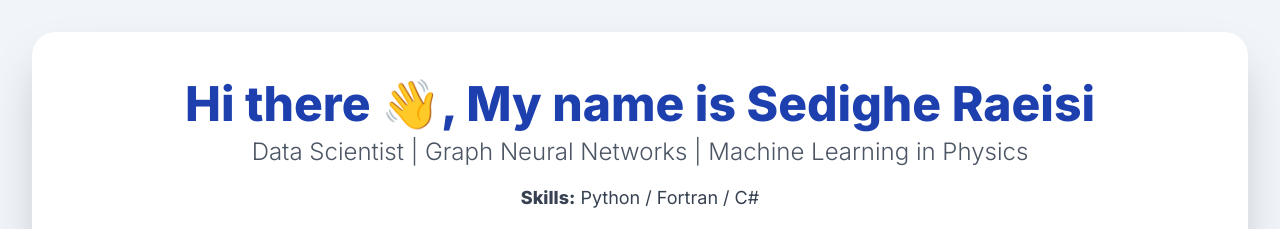
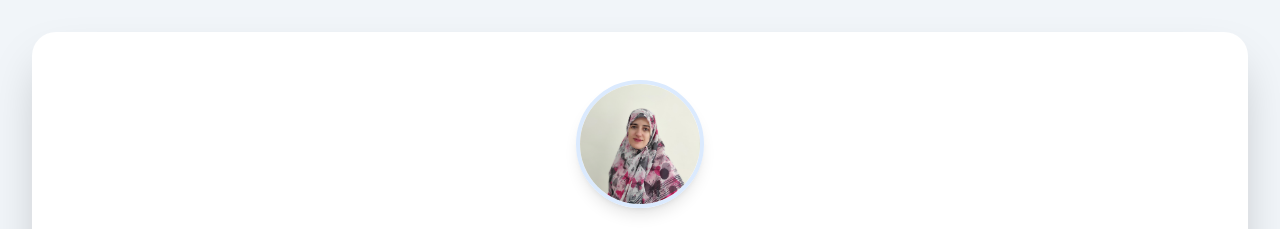
Before and after one commit to Sedighe-Raeisi/Sedighe-Raeisi.github.io, a plain HTML site: page index.html in a window 1280 px wide. Shown: the top 229 px of the page. Drawn offline with nearby package versions, Linux system fonts and the light colour scheme.

Commit message:
Update index.html

```diff
--- a/index.html
+++ b/index.html
@@ -81,6 +81,18 @@
 
         <!-- HEADER AND CONTACT SECTION -->
         <header class="text-center pb-8 border-b-2 border-gray-200 mb-8">
+
+            <!-- PROFILE PHOTO ADDED HERE -->
+            <div class="flex justify-center mb-6">
+                <img
+                    src="https://github.com/Sedighe-Raeisi/Sedighe-Raeisi.github.io/blob/main/11.jpg?raw=true"
+                    alt="Sedighe Raeisi Profile Photo"
+                    class="w-32 h-32 object-cover rounded-full shadow-lg border-4 border-blue-100"
+                    onerror="this.onerror=null; this.src='https://placehold.co/128x128/9CA3AF/ffffff?text=SR';"
+                />
+            </div>
+            <!-- END PROFILE PHOTO -->
+
             <h1 class="text-4xl md:text-5xl font-extrabold text-blue-800">Hi there 👋, My name is Sedighe Raeisi</h1>
             <h2 class="tagline text-xl md:text-2xl font-light text-gray-600 mt-2 mb-4">Data Scientist | Graph Neural Networks | Machine Learning in Physics</h2>
             <p class="skills text-lg font-medium text-gray-700"><strong>Skills:</strong> Python / Fortran / C#</p>
@@ -175,9 +187,9 @@
                     </a>
                     <!-- Removed redundant description for cleaner layout -->
                     <img src="https://user-images.githubusercontent.com/67642255/143002834-f2f4c136-121c-4e73-b342-8181de70a878.png"
-                         alt="Brain Tumor Detection Image"
-                         class="project-media project-5-image max-w-xs"
-                         onerror="this.onerror=null; this.src='https://placehold.co/400x300/FCA5A5/DC2626?text=Image+Load+Error';"
+                        alt="Brain Tumor Detection Image"
+                        class="project-media project-5-image max-w-xs"
+                        onerror="this.onerror=null; this.src='https://placehold.co/400x300/FCA5A5/DC2626?text=Image+Load+Error';"
                     >
                 </article>
 
```
